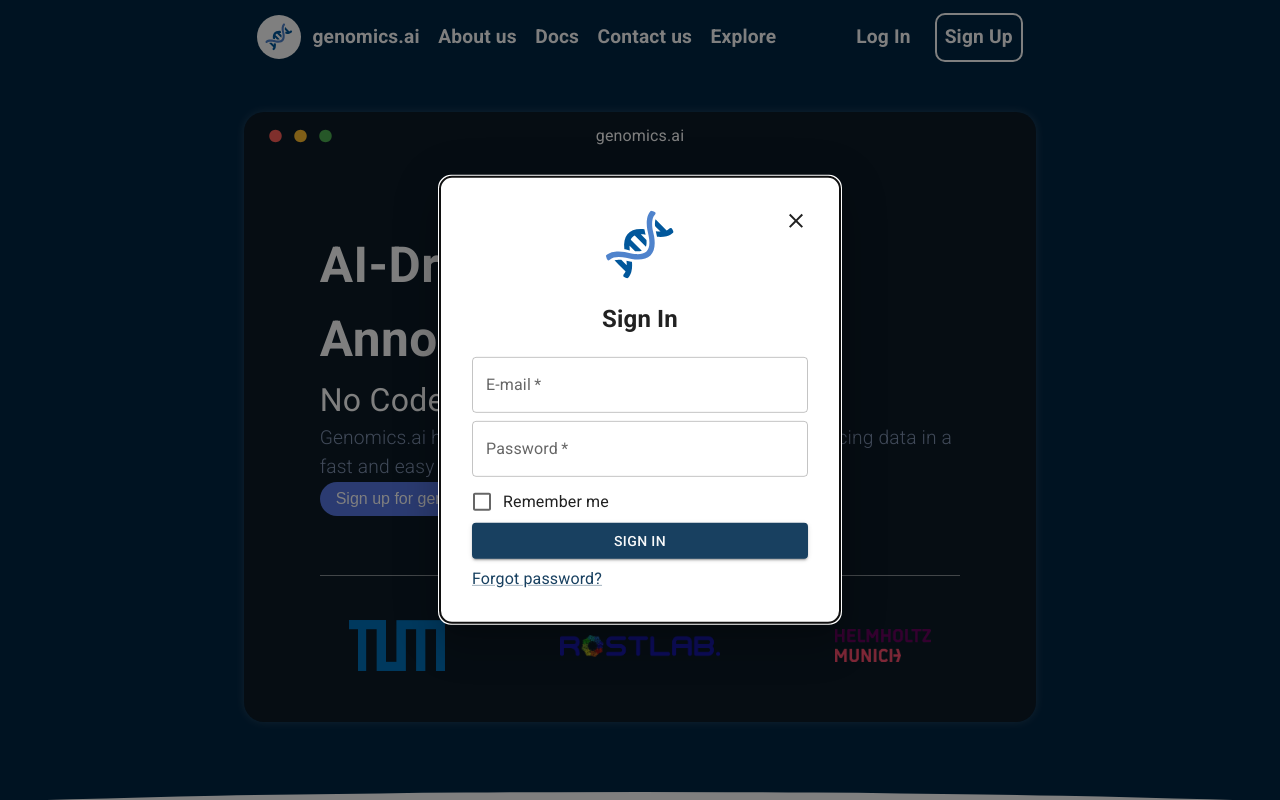
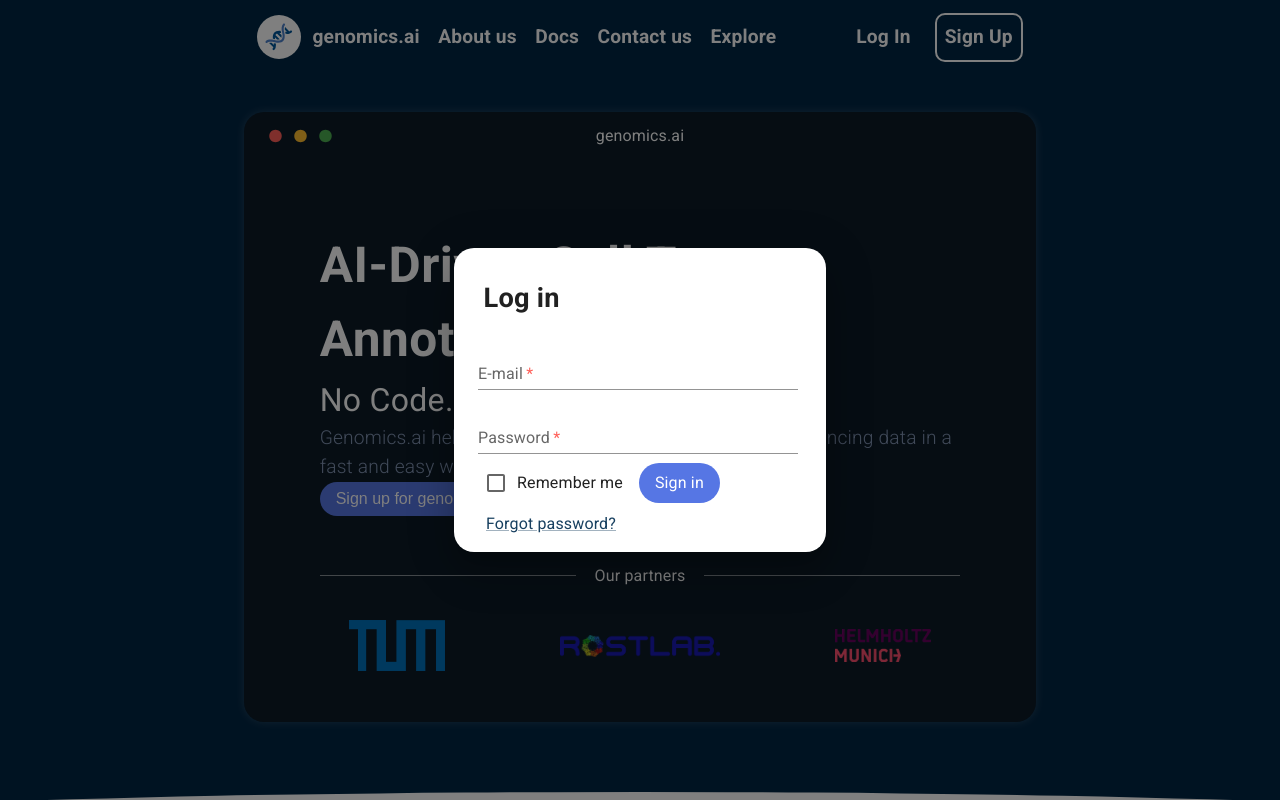
Before and after one commit to jst-seminar-rostlab-tum/genomics.ai, a React (Create React App) app in the folder Frontend/: page /#/ in a window 1280 px wide. Both pictures are taken after a click on the element "Log In". Shown: the top 800 px of the page. Built offline with nearby package versions, Linux system fonts and the light colour scheme.

Commit message:
Change login&signup modals

```diff
--- a/Frontend/src/components/Input/Input.jsx
+++ b/Frontend/src/components/Input/Input.jsx
@@ -31,8 +31,7 @@ import { colors } from 'shared/theme/colors';
  */
 const Input = (props) => {
 
-  const {helperText, placeholder, errorHandler, disabledHandler, isRequired=true, defaultValue, multiline=false, onChangeEvent=null, label='Required', maxLength=40, type='text'} = props
-
+  const {id,helperText, placeholder, errorHandler, disabledHandler, isRequired=false, defaultValue, multiline=false, onChangeEvent=null, label='Required', maxLength=40, type='text'} = props
   return (
   <Box
     component="form"
@@ -52,12 +51,12 @@ const Input = (props) => {
       inputProps={{ maxLength }}
       multiline={multiline}
       type={type}
-      id="input"
+      id={id}
       rows={4}
       label={label}
       helperText={helperText}
       variant="standard"
-      onChange={(e) => (onChangeEvent !== null ? onChangeEvent(e.target.value) : null)}
+      onChange={(e) => (onChangeEvent !== null ? onChangeEvent(e) : null)}
     />
   </Box>
 )};
--- a/Frontend/src/components/LoginForm/index.jsx
+++ b/Frontend/src/components/LoginForm/index.jsx
@@ -1,24 +1,35 @@
 /* eslint-disable */
 import {
   Alert,
-  Avatar, Box, Checkbox, FormControlLabel, Grid, Modal, Snackbar, TextField, Typography, Link,
-} from '@mui/material';
-import LoadingButton from '@mui/lab/LoadingButton';
-import React, { useCallback, useState } from 'react';
-import validator from 'validator';
-import CloseIcon from '@mui/icons-material/Close';
-import { useHistory } from 'react-router-dom';
-import logo from 'assets/logo.svg';
-import styles from './loginform.module.css';
-import { BACKEND_ADDRESS } from 'shared/utils/common/constants';
-import PasswordForgetForm from '../PasswordForgetForm';
-import { useAuth } from 'shared/context/authContext';
+  Avatar,
+  Box,
+  Checkbox,
+  FormControlLabel,
+  Grid,
+  Snackbar,
+  TextField,
+  Typography,
+  Link,
+} from "@mui/material";
+import LoadingButton from "@mui/lab/LoadingButton";
+import React, { useCallback, useState } from "react";
+import validator from "validator";
+import CloseIcon from "@mui/icons-material/Close";
+import { useHistory } from "react-router-dom";
+import logo from "assets/logo.svg";
+import styles from "./loginform.module.css";
+import { BACKEND_ADDRESS } from "shared/utils/common/constants";
+import PasswordForgetForm from "../PasswordForgetForm";
+import { useAuth } from "shared/context/authContext";
+import { Modal, ModalTitle } from "components/Modal";
+import Input from "components/Input/Input";
+import CustomButton from "components/CustomButton";
 
 function LoginForm(props) {
   const [, setUser] = useAuth();
   const [loginDetails, setLoginDetails] = useState({
-    email: '',
-    password: '',
+    email: "",
+    password: "",
     remember: false,
   });
 
@@ -31,8 +42,8 @@ function LoginForm(props) {
 
   const onClose = useCallback(() => {
     setLoginDetails({
-      email: '',
-      password: '',
+      email: "",
+      password: "",
       remember: false,
     });
     setErrors({});
@@ -40,13 +51,25 @@ function LoginForm(props) {
     props.onClose();
   }, [setLoginDetails, setErrors, setLoading, props]);
 
-  const handleTextChange = useCallback((e) => {
-    setLoginDetails((prevState) => ({ ...prevState, [e.target.id]: e.target.value }));
-  }, [setLoginDetails]);
+  const handleTextChange = useCallback(
+    (e) => {
+      setLoginDetails((prevState) => ({
+        ...prevState,
+        [e.target.id]: e.target.value,
+      }));
+    },
+    [setLoginDetails]
+  );
 
-  const handleCheckedChange = useCallback((e) => {
-    setLoginDetails((prevState) => ({ ...prevState, [e.target.id]: e.target.checked }));
-  }, [setLoginDetails]);
+  const handleCheckedChange = useCallback(
+    (e) => {
+      setLoginDetails((prevState) => ({
+        ...prevState,
+        [e.target.id]: e.target.checked,
+      }));
+    },
+    [setLoginDetails]
+  );
 
   const handlepasswordForget = useCallback(() => {
     onClose();
@@ -56,33 +79,45 @@ function LoginForm(props) {
   function validateInput() {
     let currentErrors = {};
     if (!validator.isEmail(loginDetails.email)) {
-      currentErrors = { ...currentErrors, email: 'A valid e-mail is required!' };
+      currentErrors = {
+        ...currentErrors,
+        email: "A valid e-mail is required!",
+      };
     }
-    if (loginDetails.password === '') {
-      currentErrors = { ...currentErrors, password: 'Password is required!' };
+    if (loginDetails.password === "") {
+      currentErrors = { ...currentErrors, password: "Password is required!" };
     }
     setErrors(currentErrors);
     return !Object.keys(currentErrors).length;
   }
 
   async function onSuccessfulLogin(data) {
-    localStorage.setItem('jwt', data.jwt);
-    localStorage.setItem('user', JSON.stringify(data.user));
+    localStorage.setItem("jwt", data.jwt);
+    localStorage.setItem("user", JSON.stringify(data.user));
     onClose();
     await setUser(data.user);
-    history.push('/sequencer/genemapper');
+    history.push("/sequencer/genemapper");
   }
 
   function onFailedLogin(code) {
     switch (code) {
       case 401:
-        setErrors((prevState) => ({ ...prevState, response: 'Wrong credentials!' }));
+        setErrors((prevState) => ({
+          ...prevState,
+          response: "Wrong credentials!",
+        }));
         break;
       case 404:
-        setErrors((prevState) => ({ ...prevState, response: 'User not found!' }));
+        setErrors((prevState) => ({
+          ...prevState,
+          response: "User not found!",
+        }));
         break;
       default:
-        setErrors((prevState) => ({ ...prevState, response: 'Unknown error, please try again later!' }));
+        setErrors((prevState) => ({
+          ...prevState,
+          response: "Unknown error, please try again later!",
+        }));
         break;
     }
   }
@@ -94,20 +129,20 @@ function LoginForm(props) {
     setLoading(true);
     // server communication
     const loginRequest = {
-      method: 'POST',
+      method: "POST",
       headers: {
-        'Content-Type': 'application/json',
-        Authorization: 'Bearer',
+        "Content-Type": "application/json",
+        Authorization: "Bearer",
       },
       body: JSON.stringify({
         email: loginDetails.email,
         password: loginDetails.password,
       }),
     };
-    console.log(BACKEND_ADDRESS)
+    console.log(BACKEND_ADDRESS);
     fetch(`${BACKEND_ADDRESS}/auth`, loginRequest)
-    .then((response) => {
-      setLoading(false);
+      .then((response) => {
+        setLoading(false);
         setSnackbarVisible(true);
         if (response.status !== 200) {
           onFailedLogin(response.status);
@@ -122,87 +157,62 @@ function LoginForm(props) {
       });
   }, [setLoading, loginDetails, setErrors]);
 
-  const boxStyle = {
-    position: 'absolute',
-    top: '50%',
-    left: '50%',
-    transform: 'translate(-50%, -50%)',
-    width: 400,
-    bgcolor: 'background.paper',
-    boxShadow: 24,
-    p: 4,
-    borderRadius: 3,
-  };
+  const { close, visible } = props;
+  const [isOpen, setIsOpen] = useState(false);
 
-  const { close, visible } = props;
-
+  console.log(loginDetails);
   return (
     <div>
-      <Modal
-        onClose={close}
-        open={visible}
-        aria-labelledby="simple-modal-title"
-        aria-describedby="simple-modal-description"
-      >
-        <Box sx={boxStyle}>
-          <Grid>
-            <Grid container direction="row" justifyContent="center">
-              <Grid xs item />
-              <Grid align="center">
-                <Avatar src={logo} sx={{ width: 72, height: 72 }} />
-                <h2>Sign In</h2>
-              </Grid>
-              <Grid xs align="right" item>
-                <CloseIcon onClick={onClose} className={styles.closeImg} />
-              </Grid>
-            </Grid>
-            <TextField
+      <Modal setOpen={(o) => !o && onClose()} isOpen={visible}>
+        <ModalTitle>Log in</ModalTitle>
+        <Box sx={{ width:340}}>
+          <Grid sx={{width:320}}>
+            <Input
               id="email"
               type="email"
               error={!!errors.email}
               helperText={errors.email}
               label="E-mail"
               placeholder="Enter e-mail address"
-              fullWidth
-              required
-              onChange={handleTextChange}
+              isRequired={true}
+              onChangeEvent={handleTextChange}
             />
-            <TextField
+            <Input
               id="password"
               error={!!errors.password}
               helperText={errors.password}
               label="Password"
               type="password"
-              margin="dense"
               placeholder="Enter password"
-              fullWidth
-              required
-              onChange={handleTextChange}
+              isRequired={true}
+              onChangeEvent={handleTextChange}
             />
+            <Box sx={{paddingLeft:2}}>
             <FormControlLabel
-              control={(
+              control={
                 <Checkbox
                   id="remember"
                   color="primary"
                   onChange={handleCheckedChange}
                 />
-              )}
+              }
               label="Remember me"
             />
-            <LoadingButton
-              loading={loading}
-              type="submit"
-              color="primary"
-              variant="contained"
-              fullWidth
-              onClick={doLogin}
-            >
-              Sign in
-            </LoadingButton>
+            <CustomButton type="contained" sx={{ mr: 1 }} onClick={doLogin}>
+              <Typography>Sign in</Typography>
+            </CustomButton>
             <Typography mt={1}>
-              <Link href="#" onClick={handlepasswordForget} className={styles.pwReminderLink}>Forgot password?</Link>
+              <Link
+                href="#"
+                onClick={handlepasswordForget}
+                className={styles.pwReminderLink}
+              >
+                Forgot password?
+              </Link>
             </Typography>
+            </Box>
           </Grid>
+
         </Box>
       </Modal>
       <Snackbar
@@ -211,14 +221,17 @@ function LoginForm(props) {
         onClose={() => setSnackbarVisible(false)}
       >
         <Alert
-          severity={errors.response ? 'error' : 'success'}
-          sx={{ width: '100%' }}
+          severity={errors.response ? "error" : "success"}
+          sx={{ width: "100%" }}
           onClose={() => setSnackbarVisible(false)}
         >
-          {errors.response ? errors.response : 'Login successful!'}
+          {errors.response ? errors.response : "Login successful!"}
         </Alert>
       </Snackbar>
-      <PasswordForgetForm visible={forgotPassword} onClose={() => setForgotPassword(false)} />
+      <PasswordForgetForm
+        visible={forgotPassword}
+        onClose={() => setForgotPassword(false)}
+      />
     </div>
   );
 }
--- a/Frontend/src/components/RegistrationForm/index.jsx
+++ b/Frontend/src/components/RegistrationForm/index.jsx
@@ -1,5 +1,5 @@
 import {
-  Avatar, Box, Grid, Modal, Snackbar, TextField,
+  Avatar, Typography, Box, Grid, Snackbar, TextField,
 } from '@mui/material';
 import LoadingButton from '@mui/lab/LoadingButton';
 import React, { useCallback, useState } from 'react';
@@ -10,6 +10,9 @@ import { BACKEND_ADDRESS } from 'shared/utils/common/constants';
 import logo from 'assets/logo.svg';
 import styles from './registrationform.module.css';
 import { useAuth } from 'shared/context/authContext';
+import Input from 'components/Input/Input';
+import { Modal, ModalTitle } from 'components/Modal';
+import CustomButton from 'components/CustomButton';
 
 function RegistrationForm(props) {
   const [, setUser] = useAuth();
@@ -114,122 +117,80 @@ function RegistrationForm(props) {
       });
   }, [userDetails, setErrors, setLoading, props, setSnackbarVisible, setUser]);
 
-  const boxStyle = {
-    position: 'absolute',
-    top: '50%',
-    left: '50%',
-    transform: 'translate(-50%, -50%)',
-    width: 400,
-    bgcolor: 'background.paper',
-    boxShadow: 24,
-    p: 4,
-    borderRadius: 3,
-  };
-
   const { close, visible } = props;
 
   return (
     <div>
       <Modal
-        onClose={close}
-        open={visible}
-        aria-labelledby="simple-modal-title"
-        aria-describedby="simple-modal-description"
+        setOpen={(o) => !o && onClose()}
+        isOpen={visible}
       >
-        <Box sx={boxStyle}>
-          <Grid>
-            <Grid container direction="row" justifyContent="center">
-              <Grid xs item />
-              <Grid align="center">
-                <Avatar src={logo} sx={{ width: 72, height: 72 }} />
-                <h2>Register new account</h2>
-              </Grid>
-              <Grid xs align="right" item>
-                <CloseIcon onClick={onClose} className={styles.closeImg} />
-              </Grid>
-            </Grid>
-            <TextField
+        <ModalTitle>Register new user</ModalTitle>
+        <Box sx={{ width: 340 }}>
+          <Grid sx={{ width: 320 }}>
+            <Input
               id="email"
               type="email"
               error={!!errors.email}
               helperText={errors.email}
               label="E-mail"
               placeholder="Enter e-mail address"
-              fullWidth
-              required
-              margin="dense"
-              onChange={handleTextChange}
+              isRequired
+              onChangeEvent={handleTextChange}
             />
-            <TextField
+            <Input
               id="firstname"
               type="text"
               error={!!errors.firstname}
               helperText={errors.firstname}
               label="First name"
               placeholder="Enter your first name"
-              margin="dense"
-              fullWidth
-              required
-              onChange={handleTextChange}
+              isRequired
+              onChangeEvent={handleTextChange}
             />
-            <TextField
+            <Input
               id="lastname"
               type="text"
               error={!!errors.lastname}
               helperText={errors.lastname}
               label="Last name"
               placeholder="Enter your last name"
-              margin="dense"
-              fullWidth
-              required
-              onChange={handleTextChange}
+              isRequired
+              onChangeEvent={handleTextChange}
             />
-            <TextField
+            <Input
               id="affiliation"
               error={!!errors.affiliation}
               helperText={errors.affiliation}
               label="Academic affiliation"
               type="text"
               placeholder="Enter your university, company or etc."
-              margin="dense"
-              fullWidth
-              onChange={handleTextChange}
+              onChangeEvent={handleTextChange}
             />
-            <TextField
+            <Input
               id="password"
               error={!!errors.password}
               helperText={errors.password}
               label="Password"
               type="password"
               placeholder="Enter password"
-              margin="dense"
-              fullWidth
-              required
-              onChange={handleTextChange}
+              isRequired
+              onChangeEvent={handleTextChange}
             />
-            <TextField
+            <Input
               id="passwordAgain"
               error={!!errors.passwordAgain}
               helperText={errors.passwordAgain}
               label="Password again"
               type="password"
               placeholder="Enter your password again"
-              margin="dense"
-              fullWidth
-              required
-              onChange={handleTextChange}
+              isRequired
+              onChangeEvent={handleTextChange}
             />
             <Box mt={1}>
-              <LoadingButton
-                loading={loading}
-                type="submit"
-                color="primary"
-                variant="contained"
-                fullWidth
-                onClick={doRegistration}
-              >
-                Sign up
-              </LoadingButton>
+              <CustomButton type="contained" sx={{ mr: 1 }} onClick={doRegistration}>
+                <Typography>Sign up</Typography>
+              </CustomButton>
             </Box>
           </Grid>
         </Box>
```
